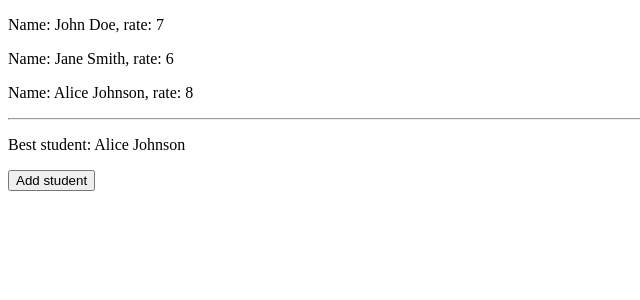
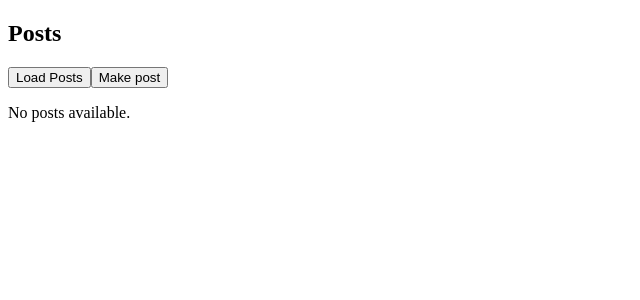
Before and after one commit to Ruma303/angular-minicorso, an Angular app: page / in a window 1280 px wide. Shown: the top 300 px of the page, without its empty margins (0-640 px from the left). Built offline with nearby package versions, Linux system fonts and the light colour scheme.

Commit message:
ok jsonplaceholder e json-server

```diff
--- a/package.json
+++ b/package.json
@@ -7,7 +7,8 @@
     "build": "ng build",
     "watch": "ng build --watch --configuration development",
     "test": "ng test",
-    "serve:ssr:angular-minicorso": "node dist/angular-minicorso/server/server.mjs"
+    "serve:ssr:angular-minicorso": "node dist/angular-minicorso/server/server.mjs",
+    "json": "json-server --watch ./src/data/posts.json --port=3000"
   },
   "private": true,
   "dependencies": {
--- a/src/app/app.config.ts
+++ b/src/app/app.config.ts
@@ -3,11 +3,13 @@ import { provideRouter } from '@angular/router';
 
 import { routes } from './app.routes';
 import { provideClientHydration, withEventReplay } from '@angular/platform-browser';
+import { provideHttpClient } from '@angular/common/http';
 
 export const appConfig: ApplicationConfig = {
   providers: [
     provideBrowserGlobalErrorListeners(),
     provideZonelessChangeDetection(),
-    provideRouter(routes), provideClientHydration(withEventReplay())
+    provideRouter(routes), provideClientHydration(withEventReplay()),
+    provideHttpClient()
   ]
 };
--- a/src/app/app.html
+++ b/src/app/app.html
@@ -1,11 +1,4 @@
 <section>
-  <div>
-    @for(student of reactiveStudents(); track student.id) {
-      <p>Name: {{ student.name }}, rate: {{ student.rate }}</p>
-    }
-    <hr>
-    <p>Best student: {{ bestStudent().name }}</p>
-    <button (click)="addStudent('Maria Smith', 10)">Add student</button>
-  </div>
+  <client></client>
 </section>
 <router-outlet></router-outlet>
--- a/src/app/app.ts
+++ b/src/app/app.ts
@@ -1,35 +1,15 @@
-import { Component, inject, signal, computed } from '@angular/core';
+import { Component } from '@angular/core';
 import { FormsModule } from '@angular/forms';
 import { RouterOutlet } from '@angular/router';
-import { Students } from './services/students';
-import Student from './types/students.type';
+import { Client } from './http/client/client';
 
 @Component({
   selector: 'app-root',
   standalone: true,
-  imports: [RouterOutlet, FormsModule],
+  imports: [RouterOutlet, FormsModule, Client],
   templateUrl: './app.html',
   styleUrls: ['./app.css']
 })
 export class App {
-  students = inject(Students);
 
-  reactiveStudents = signal<Student[]>([]);
-
-  ngOnInit() {
-    this.reactiveStudents.set(this.students.students);
-  }
-
-  addStudent(name: string, rate: number) {
-    const newStudent: Student = {
-      id: this.reactiveStudents().length + 1,
-      name,
-      rate
-    };
-    this.reactiveStudents.update(students => [...students, newStudent]);
-  }
-
-  bestStudent = computed(() => {
-    return this.students.getBestStudent(this.reactiveStudents());
-  });
 }
--- /dev/null
+++ b/src/app/http/client/client.ts
@@ -0,0 +1,78 @@
+import { Component, inject, signal } from '@angular/core';
+import { HttpClient } from '@angular/common/http';
+
+interface Post {
+  userId: number;
+  id: number;
+  title: string;
+  body: string;
+}
+
+@Component({
+  selector: 'client',
+  imports: [],
+  template: `
+    <h2>Posts</h2>
+
+    <button (click)="loadPosts()">Load Posts</button>
+    @if(loading()) {
+      <p>Loading...</p>
+    }
+
+    <button (click)="addPost()">Make post</button>
+    @if(postCreated()) {
+      <p>Post created successfully!</p>
+    }
+
+    @for (post of posts(); track post.id) {
+      <div>
+        <h3>{{ post.title }}</h3>
+        <p>{{ post.body }}</p>
+      </div>
+    }
+    @empty {
+      <p>No posts available.</p>
+    }
+  `,
+  styles: ``
+})
+export class Client {
+  http = inject(HttpClient);
+  loading = signal(false);
+  posts = signal<Post[]>([]);
+  url = 'http://localhost:3000/posts';
+  postCreated = signal<boolean>(false);
+
+  loadPosts() {
+    this.loading.set(true);
+    this.http.get<Post[]>(this.url)
+      /* .subscribe(res => {
+        this.posts.set(res);
+        }); */
+
+      // Esempio con async con caricamento ritardato
+      .subscribe(async res => {
+        await new Promise(resolve => setTimeout(resolve, 1000)); // Simula un ritardo
+        this.loading.set(false);
+        this.posts.set(res);
+      });
+  }
+
+  /* ngOnInit() {
+    this.loadPosts();
+  } */
+
+  addPost() {
+    const post: Post = {
+      userId: 1,
+      id: Math.floor(Math.random() * 1000),
+      title: 'New Post',
+      body: 'This is a new post created by the user.'
+    };
+    this.http.post<Post>(this.url, post)
+      .subscribe(newPost => {
+        this.posts.update(posts => [...posts, newPost]);
+      });
+    this.postCreated.set(true);
+  }
+}
--- a/src/app/services/students.ts
+++ /dev/null
@@ -1,28 +0,0 @@
-import { Injectable } from '@angular/core';
-import Student from '../types/students.type';
-
-@Injectable({
-  providedIn: 'root'
-})
-export class Students {
-  students: Student[] = [
-    { id: 1, name: 'John Doe', rate: 7 },
-    { id: 2, name: 'Jane Smith', rate: 6 },
-    { id: 3, name: 'Alice Johnson', rate: 8 },
-  ]
-
-  getStudents() {
-    return this.students;
-  }
-
-  getBestStudent(students: Student[] | null = null): Student {
-    if (!students) {
-      students = this.students;
-    }
-    return students.reduce((best, current) => {
-      return current.rate > best.rate ? current : best;
-    }, students[0]);
-  }
-
-  constructor() { }
-}
--- a/src/app/types/students.type.ts
+++ /dev/null
@@ -1,5 +0,0 @@
-export default interface Student {
-  id: number;
-  name: string;
-  rate: number;
-}
--- /dev/null
+++ b/src/data/posts.json
@@ -0,0 +1,70 @@
+{
+  "posts": [
+    {
+      "userId": 1,
+      "id": "1",
+      "title": "Introduzione ad Angular",
+      "body": "Angular è un framework potente per lo sviluppo di applicazioni web moderne."
+    },
+    {
+      "userId": 2,
+      "id": "2",
+      "title": "Componenti in Angular",
+      "body": "I componenti sono i blocchi fondamentali di ogni applicazione Angular."
+    },
+    {
+      "userId": 1,
+      "id": "3",
+      "title": "Servizi e Dependency Injection",
+      "body": "I servizi permettono di condividere dati e logica tra componenti diversi."
+    },
+    {
+      "userId": 3,
+      "id": "4",
+      "title": "Routing in Angular",
+      "body": "Il modulo Router di Angular consente la navigazione tra diverse viste."
+    },
+    {
+      "userId": 2,
+      "id": "5",
+      "title": "Gestione dello Stato",
+      "body": "Gestire lo stato in Angular può essere fatto con signals o librerie come NgRx."
+    },
+    {
+      "userId": 1,
+      "id": "6",
+      "title": "HTTP Client",
+      "body": "Angular fornisce HttpClient per effettuare richieste HTTP verso API esterne."
+    },
+    {
+      "userId": 3,
+      "id": "7",
+      "title": "Pipes Personalizzate",
+      "body": "Le pipes permettono di trasformare i dati direttamente nei template."
+    },
+    {
+      "userId": 2,
+      "id": "8",
+      "title": "Direttive Strutturali",
+      "body": "Le direttive come *ngIf e *ngFor modificano la struttura del DOM."
+    },
+    {
+      "userId": 1,
+      "id": "9",
+      "title": "Form in Angular",
+      "body": "Angular supporta sia template-driven che reactive forms per la gestione dei form."
+    },
+    {
+      "userId": 3,
+      "id": "10",
+      "title": "Testing in Angular",
+      "body": "Angular offre strumenti integrati per il testing di componenti e servizi."
+    },
+    {
+      "id": 473,
+      "userId": 1,
+      "title": "New Post",
+      "body": "This is a new post created by the user."
+    }
+  ]
+}
```
Also changed, not shown: 1 other file (tests, documents, lock files or other folders).
